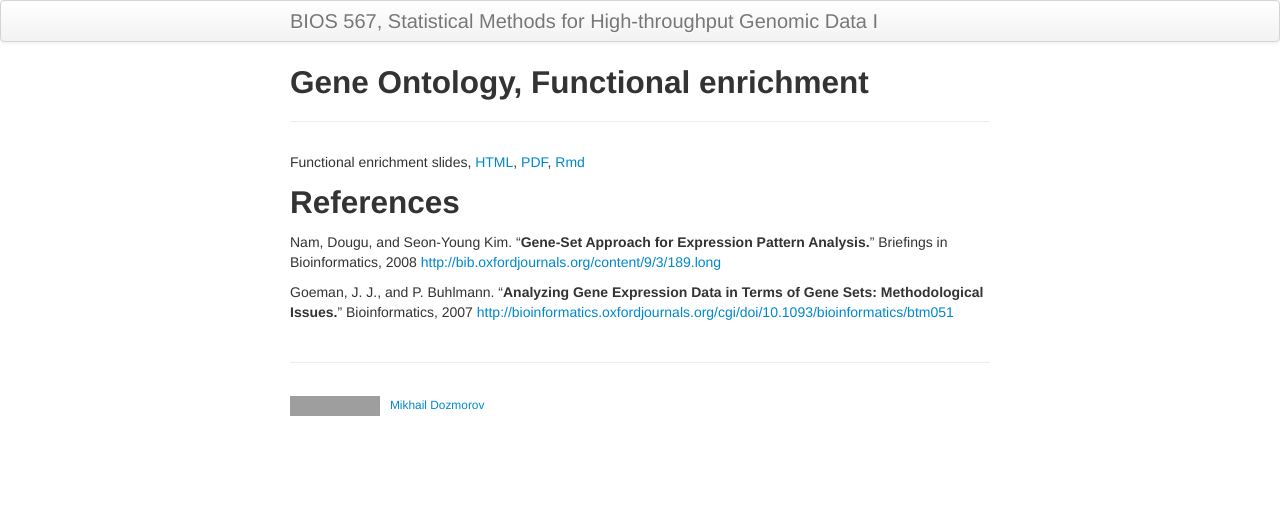
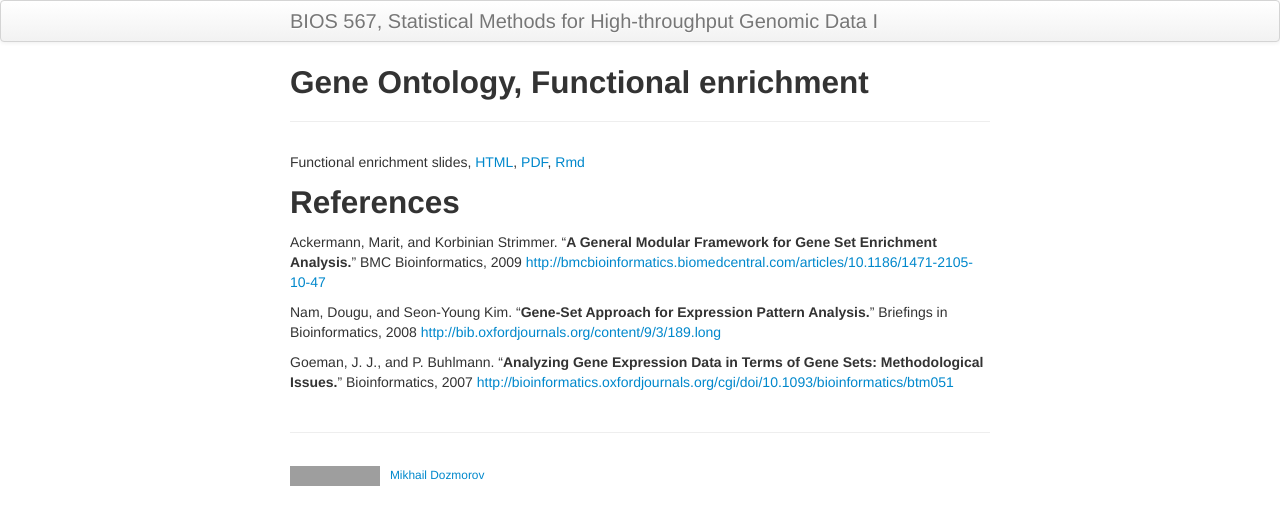
Before and after one commit to mdozmorov/BIOS567, a Jekyll site: the page built from pages/12_geneontology.md, in a window 1280 px wide. Shown: the top 525 px of the page. Built offline with Jekyll 4.4.1, drawn with Linux system fonts in a browser that asks for light colours; grey boxes are pictures that could not be loaded.

Commit message:
Add Ackermann ref

```diff
--- a/pages/12_geneontology.md
+++ b/pages/12_geneontology.md
@@ -7,6 +7,8 @@ Functional enrichment slides, [HTML](/BIOS567/assets/presentation_functional_enr
 
 ## References
 
+Ackermann, Marit, and Korbinian Strimmer. “**A General Modular Framework for Gene Set Enrichment Analysis.**” BMC Bioinformatics, 2009 [http://bmcbioinformatics.biomedcentral.com/articles/10.1186/1471-2105-10-47](http://bmcbioinformatics.biomedcentral.com/articles/10.1186/1471-2105-10-47)
+
 Nam, Dougu, and Seon-Young Kim. “**Gene-Set Approach for Expression Pattern Analysis.**” Briefings in Bioinformatics, 2008 [http://bib.oxfordjournals.org/content/9/3/189.long](http://bib.oxfordjournals.org/content/9/3/189.long)
 
 Goeman, J. J., and P. Buhlmann. “**Analyzing Gene Expression Data in Terms of Gene Sets: Methodological Issues.**” Bioinformatics, 2007 [http://bioinformatics.oxfordjournals.org/cgi/doi/10.1093/bioinformatics/btm051](http://bioinformatics.oxfordjournals.org/cgi/doi/10.1093/bioinformatics/btm051)
```
